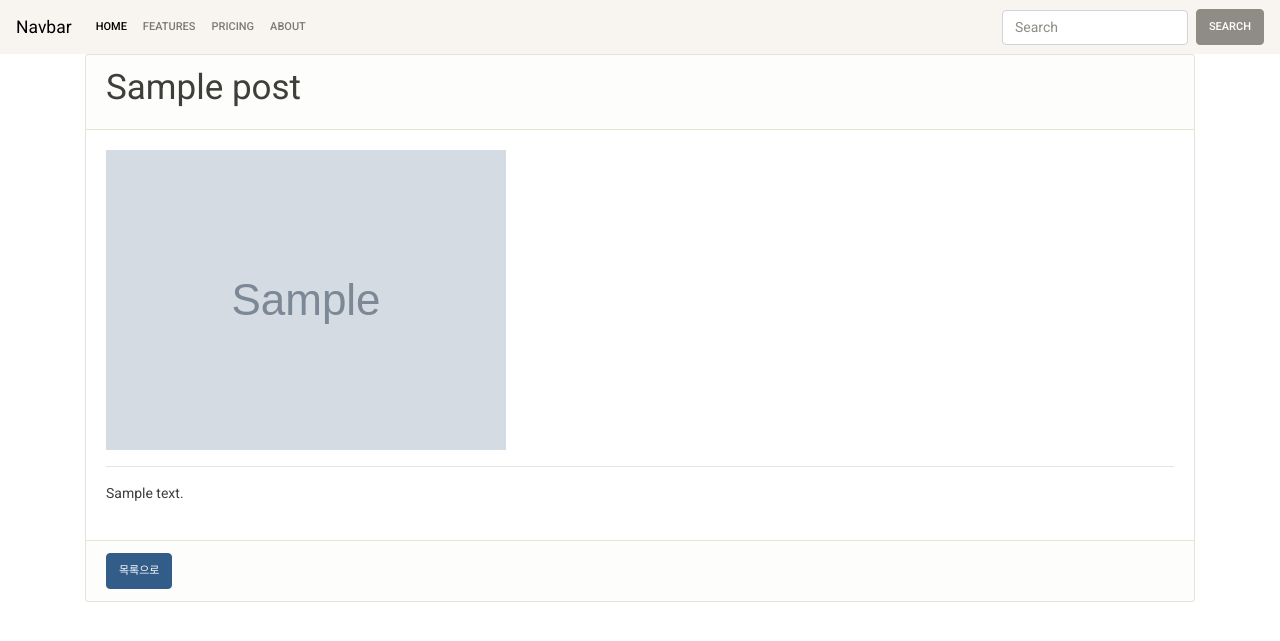
After one commit to csrane/vod-blog, a Django app: page /blog/1 in a window 1280 px wide. The commit adds this page. Shown: the top 641 px of the page. Run offline with Django 3.2, Linux system fonts and the light colour scheme; tables that the repository leaves empty hold one stand-in row (values such as "Sample post"); grey boxes marked "Sample" are stand-in pictures; some libraries are stand-ins or nearby versions.

Commit message:
blog.views.post_detail 뷰 구현

```diff
--- a/blog/templates/blog/layout.html
+++ b/blog/templates/blog/layout.html
@@ -8,9 +8,10 @@
 <link rel="stylesheet" href="//stackpath.bootstrapcdn.com/bootswatch/4.1.1/sandstone/bootstrap.min.css">
 <script src="//stackpath.bootstrapcdn.com/bootstrap/4.1.1/js/bootstrap.min.js"> </script>
 <script src="//code.jquery.com/jquery-2.2.4.min.js" integrity="sha256-BbhdlvQf/xTY9gja0Dq3HiwQF8LaCRTXxZKRutelT44=" crossorigin="anonymous"></script>
+{% block extra_head %}{% endblock %}
 </head>
 <body>
-
+<header>
 
                     <nav class="navbar navbar-expand-lg navbar-light bg-light">
                         <a class="navbar-brand" href="#">Navbar</a>
@@ -39,7 +40,7 @@
                             </form>
                         </div>
                     </nav>
-
+                </header>
 
 
     {% block content %}
--- /dev/null
+++ b/blog/templates/blog/post_detail.html
@@ -0,0 +1,38 @@
+{% extends "blog/layout.html" %}
+{% block title %}{{ post.title }}{% endblock %}
+
+{% block extra_head %}
+<style>
+    .post_photo {
+        max-width: 100%;
+    }
+</style>
+
+{% endblock %}
+
+{% block content %}
+<div class="container">
+    <div class="row">
+        <div class="col-sm-12">
+            <div class="card">
+                <div class="card-header">
+                        <h1>{{ post.title }}</h1>
+                </div>
+                <div class="card-body">
+                        {% if post.photo %}
+                        <img src="{{ post.photo.url }}" class="post_photo">
+                        {% endif %}
+                        <hr>
+                        {{ post.content | linebreaks }}
+                </div>
+                <div class="card-footer">
+                    <a href="{% url "blog:index" %}" class="btn btn-primary">목록으로</a>
+                </div>
+            </div>
+        </div>
+    </div>
+</div>
+
+
+
+{% endblock %}
--- a/blog/templates/blog/post_list.html
+++ b/blog/templates/blog/post_list.html
@@ -6,7 +6,10 @@
     <ul>
     {% for post in post_list %}
         <li>
-            {{ post.title }}
+            <a href="{% url "blog:post_detail" post.pk %}">
+                    {{ post.title }}
+            </a>
+
         </li>
 
     {% endfor %}
--- a/blog/urls.py
+++ b/blog/urls.py
@@ -3,4 +3,6 @@ from . import views
 
 urlpatterns = [
     url(r'^$', views.index, name='index'),
+    url(r'(?P<pk>\d+)', views.post_detail, name='post_detail'),
+
 ]
--- a/blog/views.py
+++ b/blog/views.py
@@ -1,4 +1,4 @@
-from django.shortcuts import render
+from django.shortcuts import get_object_or_404, render
 from .models import Post
 
 
@@ -8,4 +8,10 @@ def index(request):
     return render(request, 'blog/post_list.html',{
         'post_list' : post_list,
     })
-    pass
+
+
+def post_detail(request, pk):
+    post = get_object_or_404(Post, pk=pk)
+    return render(request, 'blog/post_detail.html', {
+        'post' : post,
+    })
```
